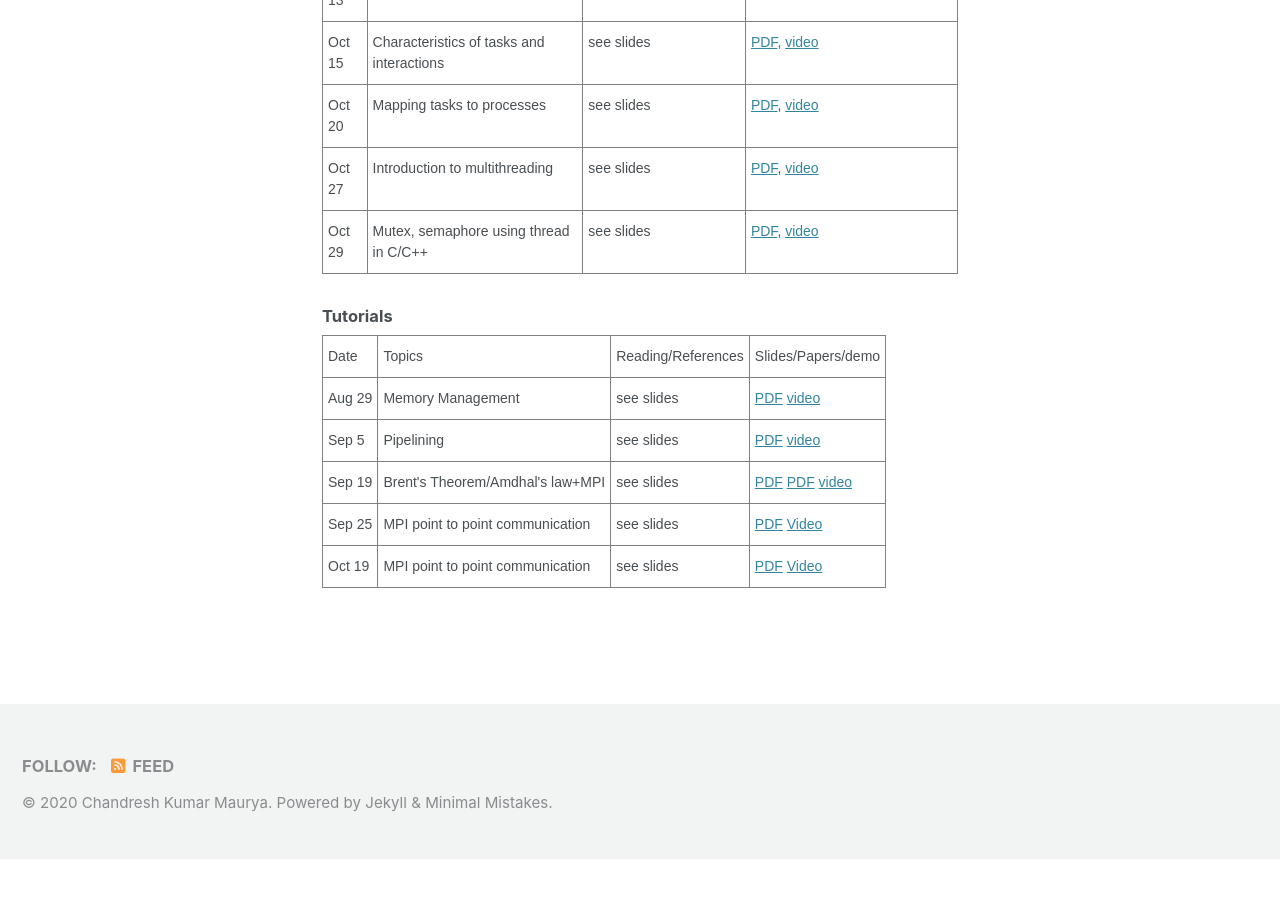
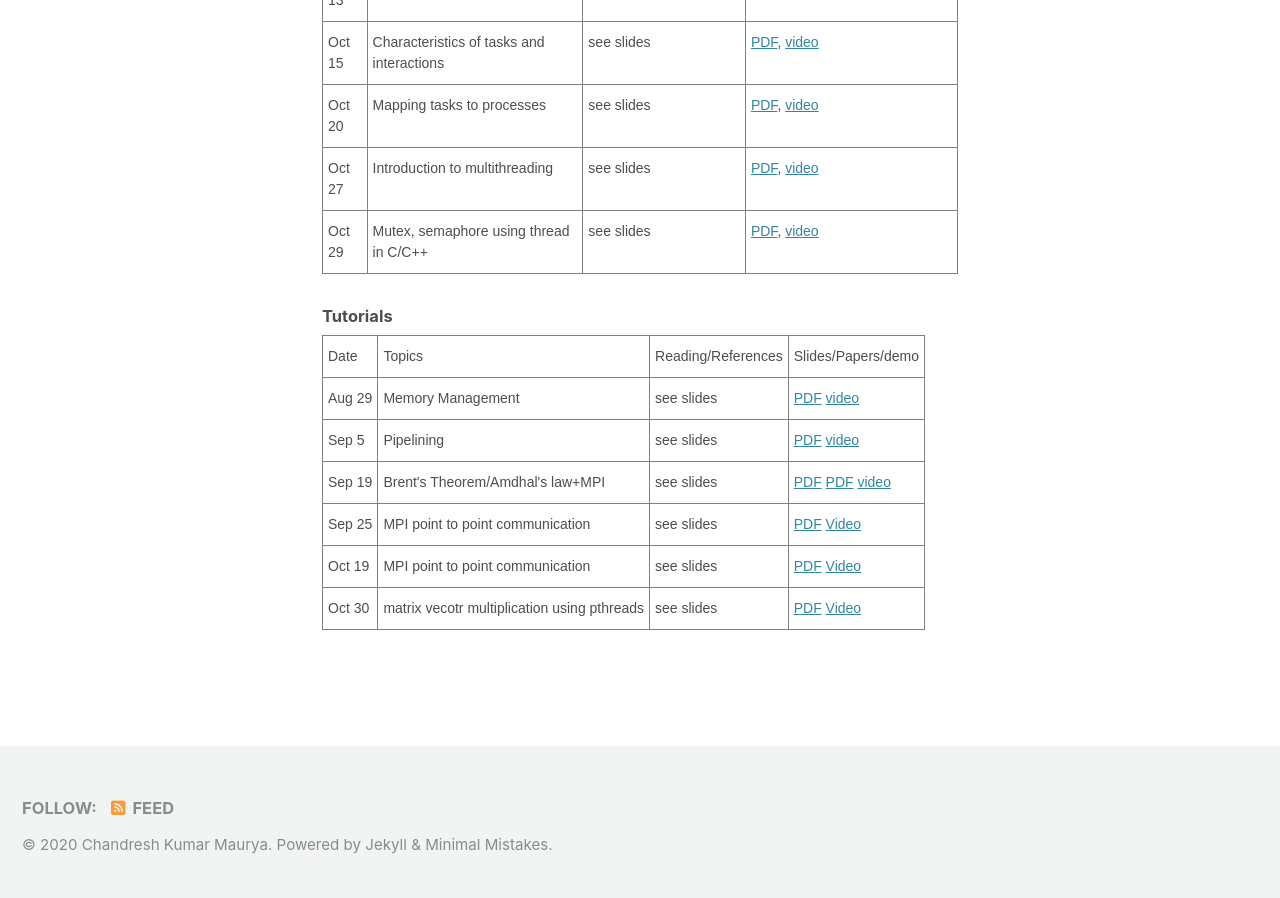
Before and after one commit to chandreshiit/oldsite, a Jekyll site: the page built from _pages/parallelcomputing.md, in a window 1280 px wide and 900 px high, scrolled down 2517 px. Built offline with Jekyll 4.4.1, drawn with Linux system fonts in a browser that asks for light colours; cached includes are drawn as plain includes; nearby versions of some CDN libraries; before the commit the page ends 3375 px from its top, so only the background shows below that.

Commit message:
added tuto 7

```diff
--- a/_pages/parallelcomputing.md
+++ b/_pages/parallelcomputing.md
@@ -225,4 +225,12 @@ author_profile: false
            <a href="https://drive.google.com/file/d/13bt57dZXQ-JPaD_FqWyI5zf2Odi_mYST/view?usp=sharing">Video</a>
        </td>
   </tr>
+     <tr>
+    <td class="tg-0pky">Oct 30</td>
+    <td class="tg-0pky">matrix vecotr multiplication using pthreads</td>
+    <td class="tg-0pky">see slides</td>
+       <td class="tg-0pky"> <a href="https://drive.google.com/file/d/1iB1631aQmAfzLdjBzb-971zUJoQszTQc/view?usp=sharing">PDF</a>
+           <a href="https://drive.google.com/file/d/1WNbc-x7nryKunGkVVIuYiihuMFWuqjQn/view">Video</a>
+       </td>
+  </tr>
 </table>
```
